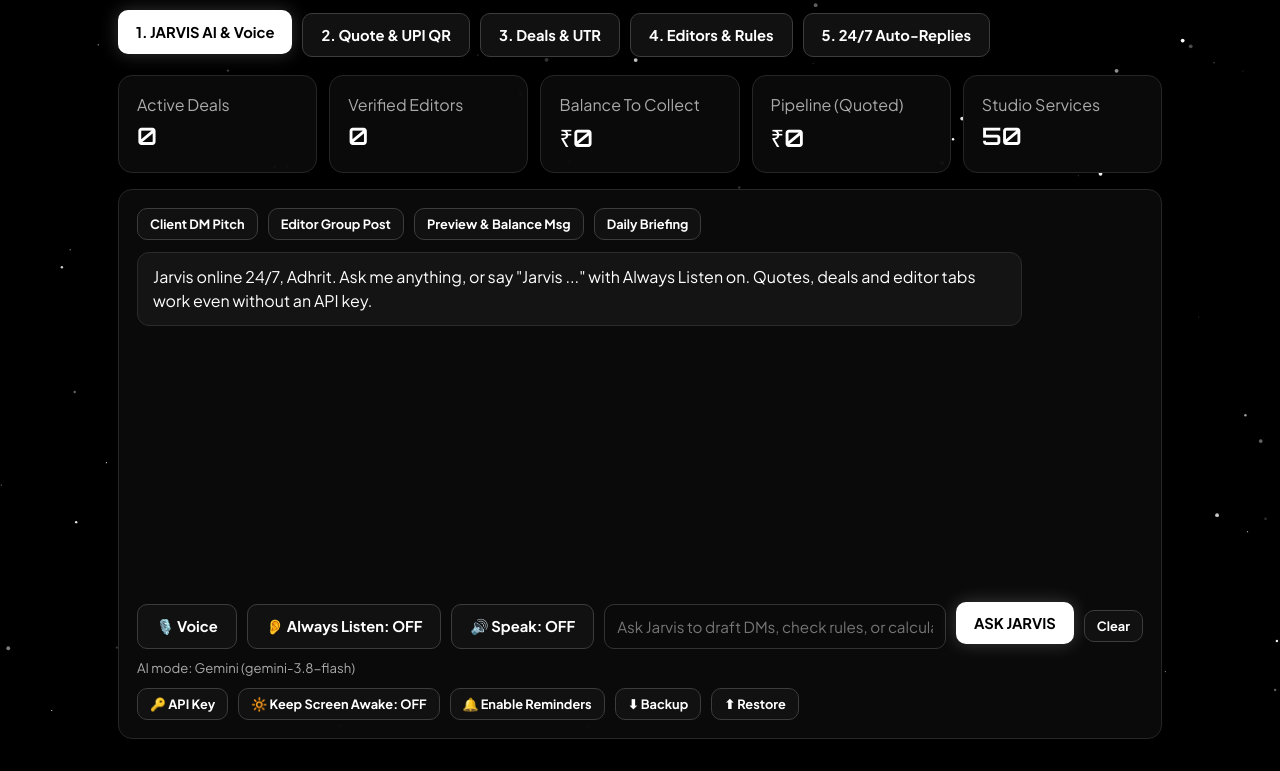
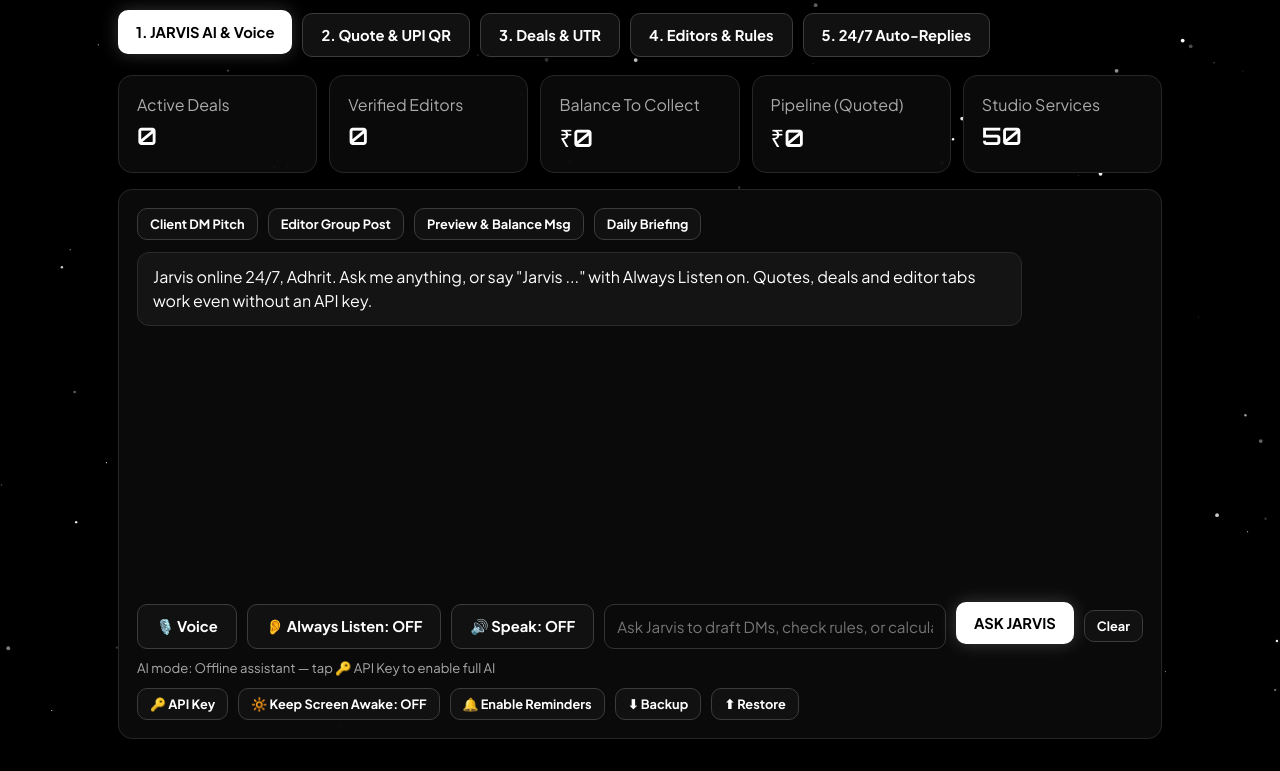
Before and after one commit to aurisstudio67-ui/Jarvissss, a plain HTML site: page index.html in a window 1280 px wide. Shown: the part 72-843 px from the top of the page. Drawn offline with Linux system fonts and the light colour scheme.

Commit message:
Update index.html

```diff
--- a/index.html
+++ b/index.html
@@ -186,7 +186,7 @@ a{color:#fff}
 
 <script>
 // ======== API KEY: do NOT put it in this file if the site is public ========
-const API_KEY = "AQ.Ab8RN6JYhjnURCsrOiVCRX19n7V9LK86SM-rW3jGi9llfrpdRA"; // Keep API keys out of public GitHub files. Add it using the in-app key button.
+const API_KEY = ""; // Keep API keys out of public GitHub files. Add it using the in-app key button.
 const MODEL = "gemini-3.8-flash";
 // =====================================================================
 const getKey = () => { let k = (API_KEY || '').trim(); if (!k) { try { k = JSON.parse(localStorage.getItem('auris_key') || '""'); } catch { k = ''; } } return k; };
```
